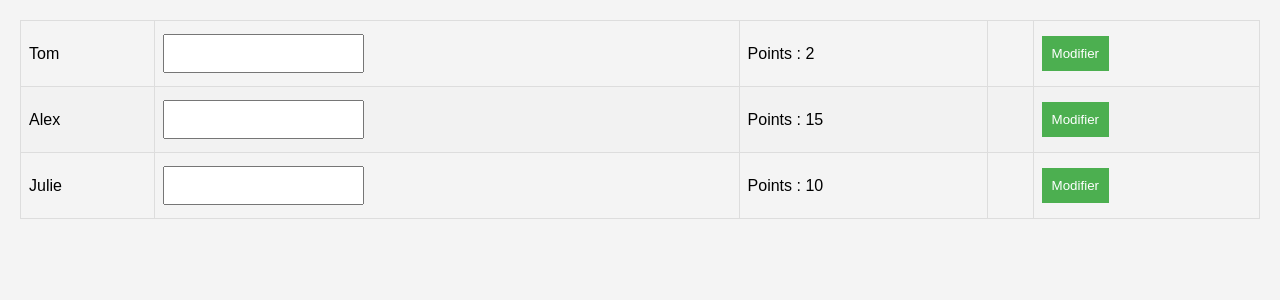
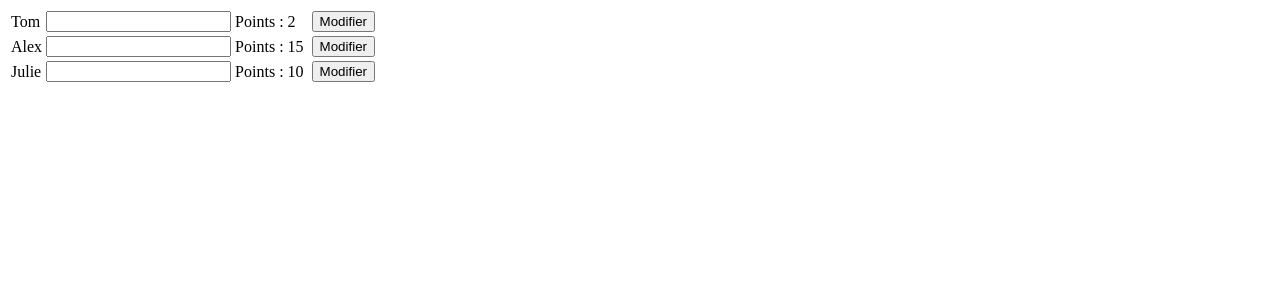
Before and after one commit to timothepoznanski/site-cours-docker, a PHP site: page / in a window 1280 px wide. Shown: the top 300 px of the page. Run offline with PHP 8.4, Linux system fonts and the light colour scheme; data comes from the database, SQL or seed files in the repository; data that the repository does not hold is empty.

Commit message:
Update index.php

```diff
--- a/mon-site/index.php
+++ b/mon-site/index.php
@@ -3,47 +3,6 @@
 <head>
     <meta charset="UTF-8">
     <title>Modification des Noms</title>
-    <style>
-        body {
-            font-family: Arial, sans-serif;
-            background-color: #f4f4f4;
-            margin: 0;
-            padding: 20px;
-        }
-        table {
-            width: 100%;
-            margin-bottom: 20px;
-            border-collapse: collapse;
-        }
-        table, th, td {
-            border: 1px solid #ddd;
-        }
-        th, td {
-            text-align: left;
-            padding: 8px;
-        }
-        th {
-            background-color: #4CAF50;
-            color: white;
-        }
-        tr:nth-child(even) {
-            background-color: #f2f2f2;
-        }
-        input[type=text], input[type=submit] {
-            padding: 10px;
-            margin: 5px 0;
-            box-sizing: border-box;
-        }
-        input[type=submit] {
-            background-color: #4CAF50;
-            color: white;
-            border: none;
-            cursor: pointer;
-        }
-        input[type=submit]:hover {
-            background-color: #45a049;
-        }
-    </style>
 </head>
 <body>
     <?php
```
